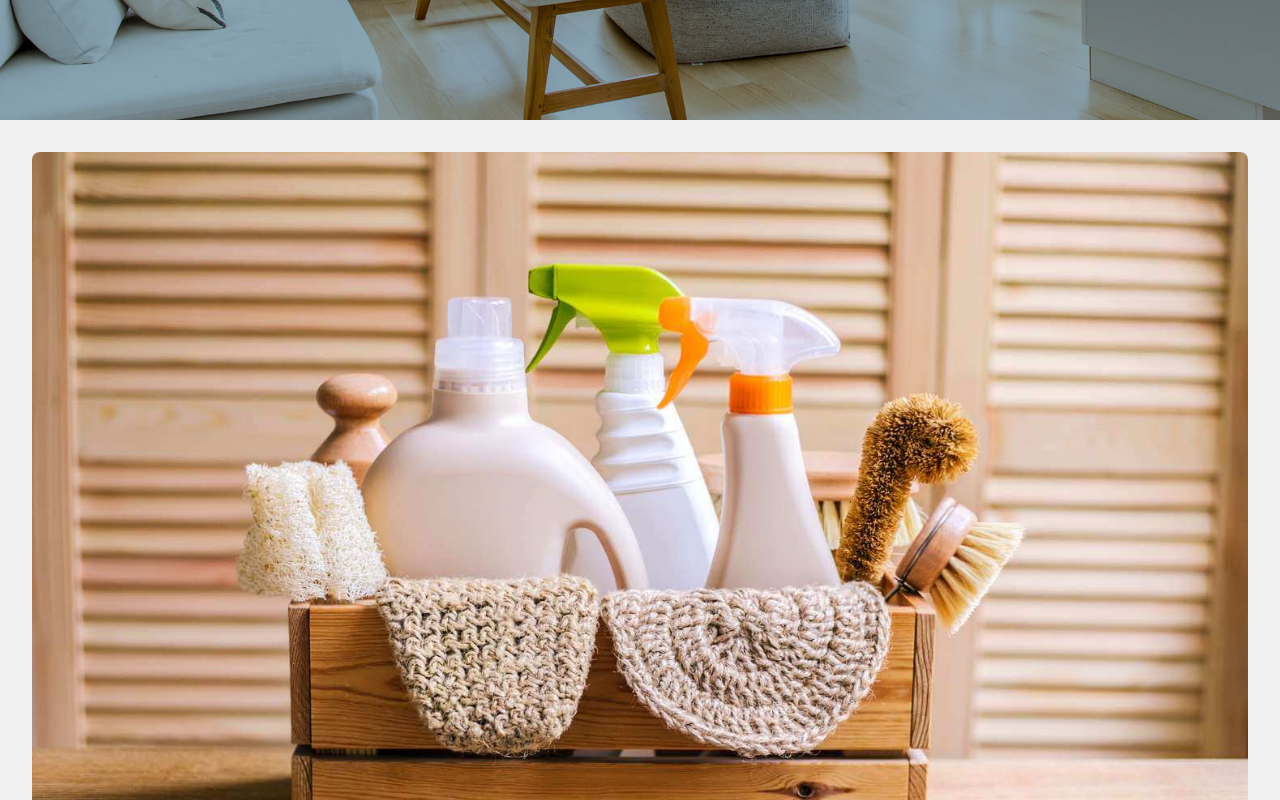
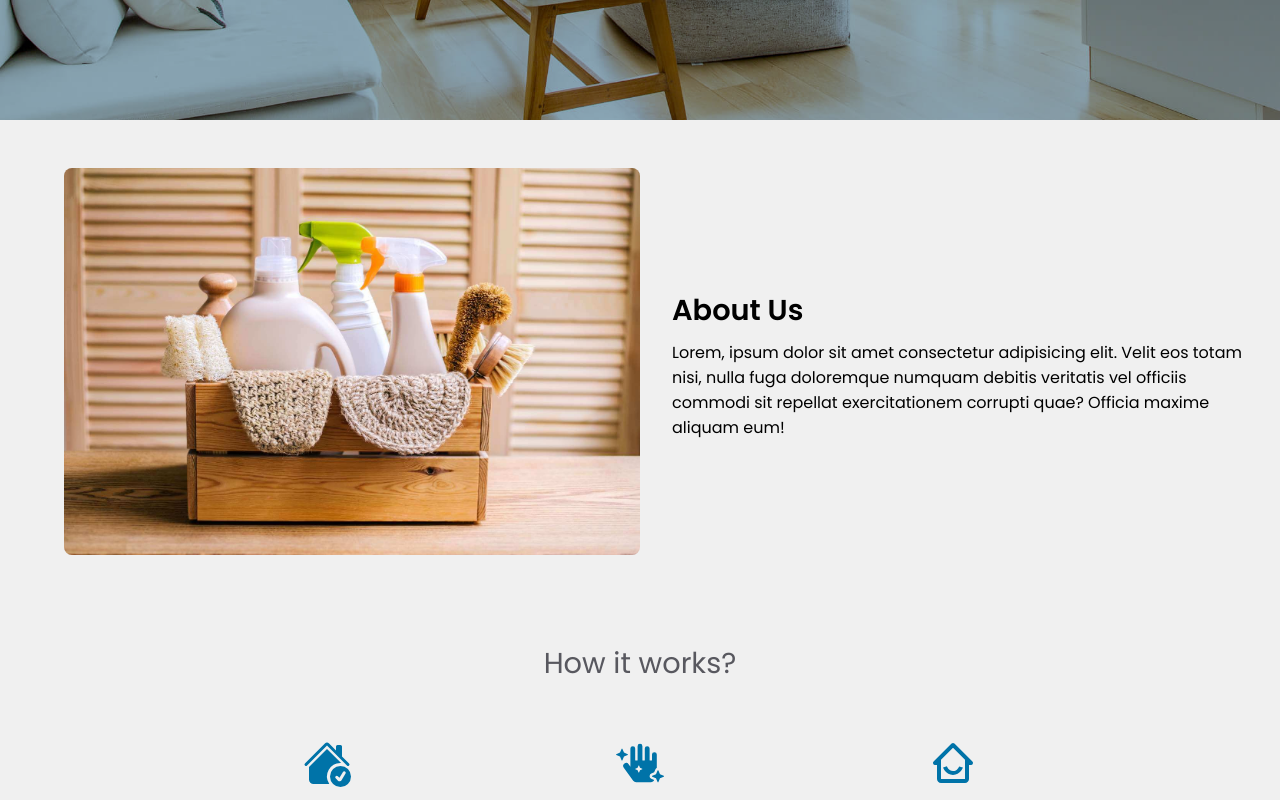
Before and after one commit to aidatavar/new-haven-cleaner-llc, a React (Create React App) app: page / in a window 1280 px wide. Shown: the part 640-1440 px from the top of the page. Built offline with nearby package versions, Linux system fonts and the light colour scheme.

Commit message:
added about media queries

```diff
--- a/src/Components/About/About.jsx
+++ b/src/Components/About/About.jsx
@@ -6,7 +6,7 @@ const About = () => {
   return (
     <section className='about grid'>
       <div className="setContent">
-        <div className="colum">
+        <div className="column">
       <img src={image} alt="detergent in a basket" />
       </div>
 
--- a/src/Components/About/about.css
+++ b/src/Components/About/about.css
@@ -25,7 +25,7 @@
   -webkit-box-pack: center;
       -ms-flex-pack: center;
           justify-content: center;
-  margin: auto;
+  margin: 1rem;
 }
 
 .about img {
@@ -64,4 +64,16 @@
   font-weight: 400;
   color: var(--text-color);
 }
+
+@media screen and (min-width: 765px) {
+  .about .setContent {
+    display: -ms-grid;
+    display: grid;
+    -ms-grid-columns: 1fr 1fr;
+        grid-template-columns: 1fr 1fr;
+  }
+  .about .setContent .column {
+    padding: 0 1rem;
+  }
+}
 /*# sourceMappingURL=about.css.map */
--- a/src/Components/About/about.scss
+++ b/src/Components/About/about.scss
@@ -19,7 +19,7 @@
     display: flex;
     align-items: center;
     justify-content: center;
-    margin: auto;
+    margin: 1rem;
 
     img{
         height: auto;
@@ -49,3 +49,20 @@
         }
     }
 }
+
+// MEDIA QUERIES
+
+@media screen and (min-width: 765px) {
+   .about{
+
+    .setContent{
+        display: grid;
+        grid-template-columns: 1fr 1fr;
+
+        .column{
+            padding: 0 1rem;
+
+        }
+    }
+   }
+}
```
Also changed, not shown: 1 other file (tests, documents, lock files or other folders).
